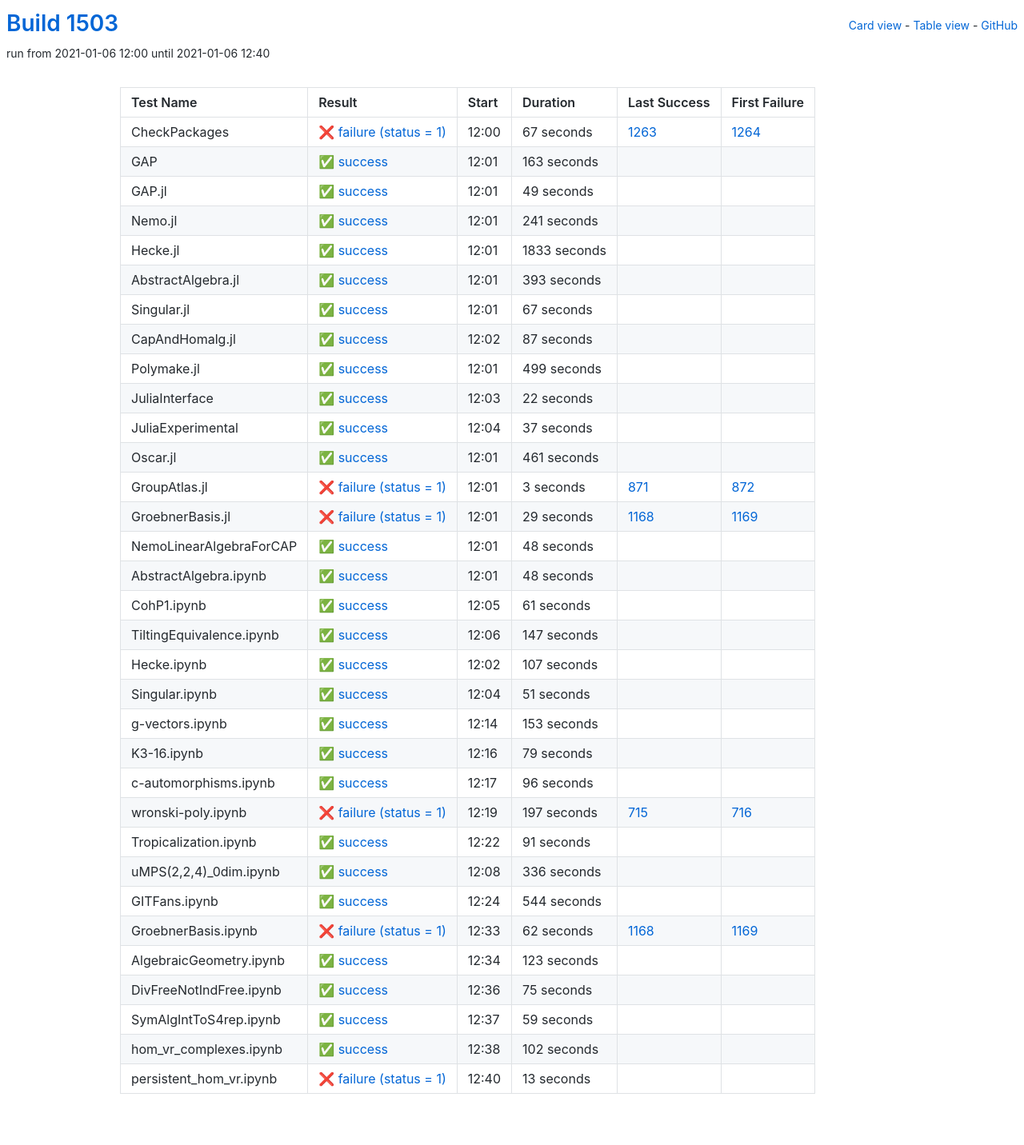
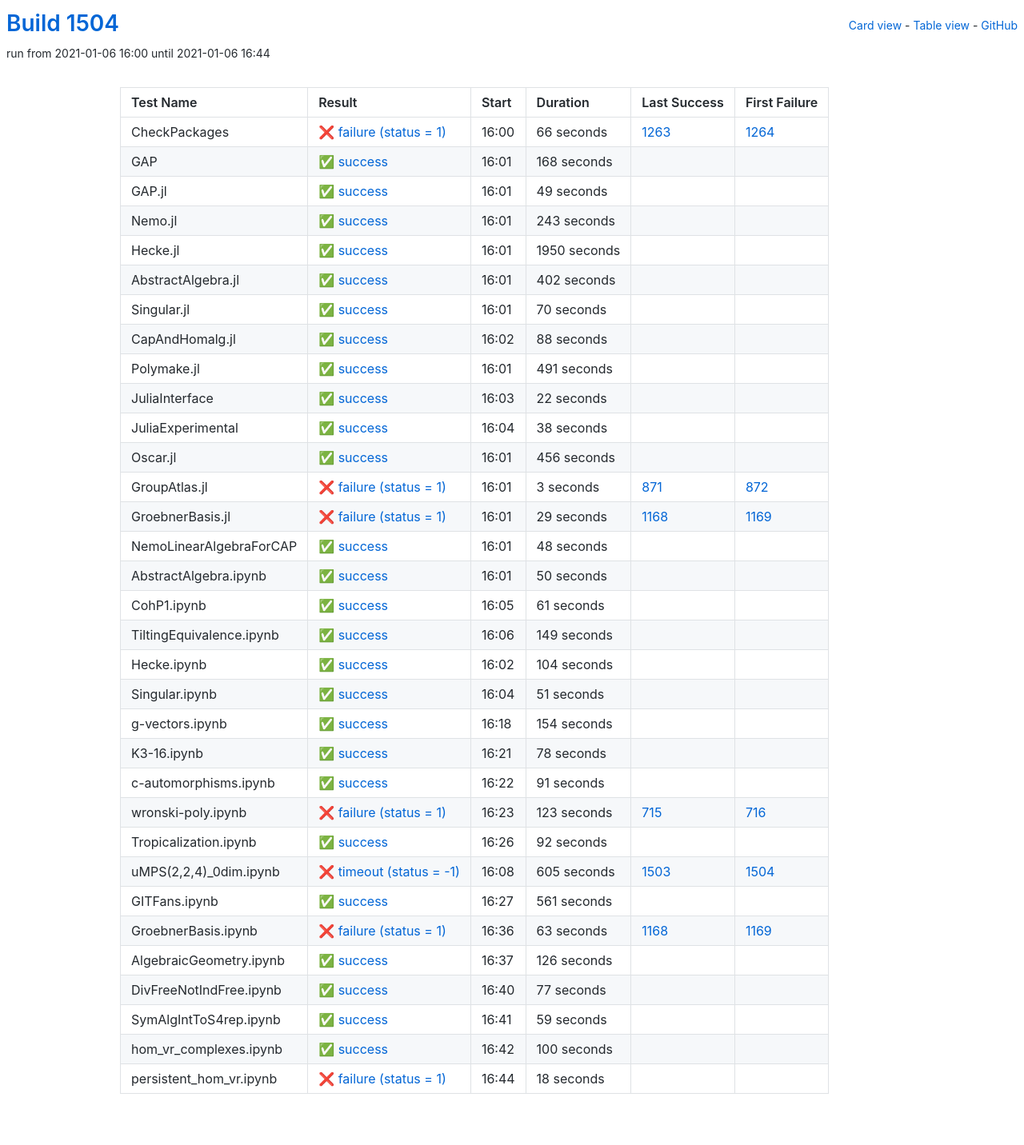
Before and after one commit to oscar-system/oscar-ci-status-stable, a Jekyll site: the page built from table.html, in a window 1280 px wide. Shown: the whole page at 80% size. Built offline with Jekyll 4.4.1, drawn with Linux system fonts in a browser that asks for light colours.

Commit message:
Build #1504

```diff
--- a/_data/ci.yml
+++ b/_data/ci.yml
@@ -1,6 +1,6 @@
 ---
-build: 1503
-build_url: https://oscarci.mathematik.uni-kl.de/job/oscar-stable/1503/
+build: 1504
+build_url: https://oscarci.mathematik.uni-kl.de/job/oscar-stable/1504/
 job: oscar-stable
 organization: oscar-system
 repo: oscar-ci-status-stable
@@ -8,32 +8,32 @@ repourl: https://github.com/oscar-system/oscar-ci-status-stable
 tests:
 - name: CheckPackages
   id: checkpackages
-  log: https://oscarci.mathematik.uni-kl.de/job/oscar-stable/1503/artifact/logs/build-1503/CheckPackages.log
-  start: 2021-01-06 12:00
+  log: https://oscarci.mathematik.uni-kl.de/job/oscar-stable/1504/artifact/logs/build-1504/CheckPackages.log
+  start: 2021-01-06 16:00
   success: false
   exitcode: 1
   status: failure
-  duration: 67
+  duration: 66
   last_success: 1263
   last_success_url: https://oscarci.mathematik.uni-kl.de/job/oscar-stable/1263/
   first_failure: 1264
   first_failure_url: https://oscarci.mathematik.uni-kl.de/job/oscar-stable/1264/
 - name: GAP
   id: gap
-  log: https://oscarci.mathematik.uni-kl.de/job/oscar-stable/1503/artifact/logs/build-1503/GAP.log
-  start: 2021-01-06 12:01
+  log: https://oscarci.mathematik.uni-kl.de/job/oscar-stable/1504/artifact/logs/build-1504/GAP.log
+  start: 2021-01-06 16:01
   success: true
   exitcode: 0
   status: success
-  duration: 163
+  duration: 168
   last_success: false
   last_success_url:
   first_failure: false
   first_failure_url:
 - name: GAP.jl
   id: gap-jl
-  log: https://oscarci.mathematik.uni-kl.de/job/oscar-stable/1503/artifact/logs/build-1503/GAP.jl.log
-  start: 2021-01-06 12:01
+  log: https://oscarci.mathematik.uni-kl.de/job/oscar-stable/1504/artifact/logs/build-1504/GAP.jl.log
+  start: 2021-01-06 16:01
   success: true
   exitcode: 0
   status: success
@@ -44,80 +44,80 @@ tests:
   first_failure_url:
 - name: Nemo.jl
   id: nemo-jl
-  log: https://oscarci.mathematik.uni-kl.de/job/oscar-stable/1503/artifact/logs/build-1503/Nemo.jl.log
-  start: 2021-01-06 12:01
+  log: https://oscarci.mathematik.uni-kl.de/job/oscar-stable/1504/artifact/logs/build-1504/Nemo.jl.log
+  start: 2021-01-06 16:01
   success: true
   exitcode: 0
   status: success
-  duration: 241
+  duration: 243
   last_success: false
   last_success_url:
   first_failure: false
   first_failure_url:
 - name: Hecke.jl
   id: hecke-jl
-  log: https://oscarci.mathematik.uni-kl.de/job/oscar-stable/1503/artifact/logs/build-1503/Hecke.jl.log
-  start: 2021-01-06 12:01
+  log: https://oscarci.mathematik.uni-kl.de/job/oscar-stable/1504/artifact/logs/build-1504/Hecke.jl.log
+  start: 2021-01-06 16:01
   success: true
   exitcode: 0
   status: success
-  duration: 1833
+  duration: 1950
   last_success: false
   last_success_url:
   first_failure: false
   first_failure_url:
 - name: AbstractAlgebra.jl
   id: abstractalgebra-jl
-  log: https://oscarci.mathematik.uni-kl.de/job/oscar-stable/1503/artifact/logs/build-1503/AbstractAlgebra.jl.log
-  start: 2021-01-06 12:01
+  log: https://oscarci.mathematik.uni-kl.de/job/oscar-stable/1504/artifact/logs/build-1504/AbstractAlgebra.jl.log
+  start: 2021-01-06 16:01
   success: true
   exitcode: 0
   status: success
-  duration: 393
+  duration: 402
   last_success: false
   last_success_url:
   first_failure: false
   first_failure_url:
 - name: Singular.jl
   id: singular-jl
-  log: https://oscarci.mathematik.uni-kl.de/job/oscar-stable/1503/artifact/logs/build-1503/Singular.jl.log
-  start: 2021-01-06 12:01
+  log: https://oscarci.mathematik.uni-kl.de/job/oscar-stable/1504/artifact/logs/build-1504/Singular.jl.log
+  start: 2021-01-06 16:01
   success: true
   exitcode: 0
   status: success
-  duration: 67
+  duration: 70
   last_success: false
   last_success_url:
   first_failure: false
   first_failure_url:
 - name: CapAndHomalg.jl
   id: capandhomalg-jl
-  log: https://oscarci.mathematik.uni-kl.de/job/oscar-stable/1503/artifact/logs/build-1503/CapAndHomalg.jl.log
-  start: 2021-01-06 12:02
+  log: https://oscarci.mathematik.uni-kl.de/job/oscar-stable/1504/artifact/logs/build-1504/CapAndHomalg.jl.log
+  start: 2021-01-06 16:02
   success: true
   exitcode: 0
   status: success
-  duration: 87
+  duration: 88
   last_success: false
   last_success_url:
   first_failure: false
   first_failure_url:
 - name: Polymake.jl
   id: polymake-jl
-  log: https://oscarci.mathematik.uni-kl.de/job/oscar-stable/1503/artifact/logs/build-1503/Polymake.jl.log
-  start: 2021-01-06 12:01
+  log: https://oscarci.mathematik.uni-kl.de/job/oscar-stable/1504/artifact/logs/build-1504/Polymake.jl.log
+  start: 2021-01-06 16:01
   success: true
   exitcode: 0
   status: success
-  duration: 499
+  duration: 491
   last_success: false
   last_success_url:
   first_failure: false
   first_failure_url:
 - name: JuliaInterface
   id: juliainterface
-  log: https://oscarci.mathematik.uni-kl.de/job/oscar-stable/1503/artifact/logs/build-1503/JuliaInterface.log
-  start: 2021-01-06 12:03
+  log: https://oscarci.mathematik.uni-kl.de/job/oscar-stable/1504/artifact/logs/build-1504/JuliaInterface.log
+  start: 2021-01-06 16:03
   success: true
   exitcode: 0
   status: success
@@ -128,32 +128,32 @@ tests:
   first_failure_url:
 - name: JuliaExperimental
   id: juliaexperimental
-  log: https://oscarci.mathematik.uni-kl.de/job/oscar-stable/1503/artifact/logs/build-1503/JuliaExperimental.log
-  start: 2021-01-06 12:04
+  log: https://oscarci.mathematik.uni-kl.de/job/oscar-stable/1504/artifact/logs/build-1504/JuliaExperimental.log
+  start: 2021-01-06 16:04
   success: true
   exitcode: 0
   status: success
-  duration: 37
+  duration: 38
   last_success: false
   last_success_url:
   first_failure: false
   first_failure_url:
 - name: Oscar.jl
   id: oscar-jl
-  log: https://oscarci.mathematik.uni-kl.de/job/oscar-stable/1503/artifact/logs/build-1503/Oscar.jl.log
-  start: 2021-01-06 12:01
+  log: https://oscarci.mathematik.uni-kl.de/job/oscar-stable/1504/artifact/logs/build-1504/Oscar.jl.log
+  start: 2021-01-06 16:01
   success: true
   exitcode: 0
   status: success
-  duration: 461
+  duration: 456
   last_success: false
   last_success_url:
   first_failure: false
   first_failure_url:
 - name: GroupAtlas.jl
   id: groupatlas-jl
-  log: https://oscarci.mathematik.uni-kl.de/job/oscar-stable/1503/artifact/logs/build-1503/GroupAtlas.jl.log
-  start: 2021-01-06 12:01
+  log: https://oscarci.mathematik.uni-kl.de/job/oscar-stable/1504/artifact/logs/build-1504/GroupAtlas.jl.log
+  start: 2021-01-06 16:01
   success: false
   exitcode: 1
   status: failure
@@ -164,8 +164,8 @@ tests:
   first_failure_url: https://oscarci.mathematik.uni-kl.de/job/oscar-stable/872/
 - name: GroebnerBasis.jl
   id: groebnerbasis-jl
-  log: https://oscarci.mathematik.uni-kl.de/job/oscar-stable/1503/artifact/logs/build-1503/GroebnerBasis.jl.log
-  start: 2021-01-06 12:01
+  log: https://oscarci.mathematik.uni-kl.de/job/oscar-stable/1504/artifact/logs/build-1504/GroebnerBasis.jl.log
+  start: 2021-01-06 16:01
   success: false
   exitcode: 1
   status: failure
@@ -176,8 +176,8 @@ tests:
   first_failure_url: https://oscarci.mathematik.uni-kl.de/job/oscar-stable/1169/
 - name: NemoLinearAlgebraForCAP
   id: nemolinearalgebraforcap
-  log: https://oscarci.mathematik.uni-kl.de/job/oscar-stable/1503/artifact/logs/build-1503/NemoLinearAlgebraForCAP.log
-  start: 2021-01-06 12:01
+  log: https://oscarci.mathematik.uni-kl.de/job/oscar-stable/1504/artifact/logs/build-1504/NemoLinearAlgebraForCAP.log
+  start: 2021-01-06 16:01
   success: true
   exitcode: 0
   status: success
@@ -188,20 +188,20 @@ tests:
   first_failure_url:
 - name: AbstractAlgebra.ipynb
   id: abstractalgebra-ipynb
-  log: https://oscarci.mathematik.uni-kl.de/job/oscar-stable/1503/artifact/logs/build-1503/AbstractAlgebra.ipynb.log
-  start: 2021-01-06 12:01
+  log: https://oscarci.mathematik.uni-kl.de/job/oscar-stable/1504/artifact/logs/build-1504/AbstractAlgebra.ipynb.log
+  start: 2021-01-06 16:01
   success: true
   exitcode: 0
   status: success
-  duration: 48
+  duration: 50
   last_success: false
   last_success_url:
   first_failure: false
   first_failure_url:
 - name: CohP1.ipynb
   id: cohp1-ipynb
-  log: https://oscarci.mathematik.uni-kl.de/job/oscar-stable/1503/artifact/logs/build-1503/CohP1.ipynb.log
-  start: 2021-01-06 12:05
+  log: https://oscarci.mathematik.uni-kl.de/job/oscar-stable/1504/artifact/logs/build-1504/CohP1.ipynb.log
+  start: 2021-01-06 16:05
   success: true
   exitcode: 0
   status: success
@@ -212,32 +212,32 @@ tests:
   first_failure_url:
 - name: TiltingEquivalence.ipynb
   id: tiltingequivalence-ipynb
-  log: https://oscarci.mathematik.uni-kl.de/job/oscar-stable/1503/artifact/logs/build-1503/TiltingEquivalence.ipynb.log
-  start: 2021-01-06 12:06
+  log: https://oscarci.mathematik.uni-kl.de/job/oscar-stable/1504/artifact/logs/build-1504/TiltingEquivalence.ipynb.log
+  start: 2021-01-06 16:06
   success: true
   exitcode: 0
   status: success
-  duration: 147
+  duration: 149
   last_success: false
   last_success_url:
   first_failure: false
   first_failure_url:
 - name: Hecke.ipynb
   id: hecke-ipynb
-  log: https://oscarci.mathematik.uni-kl.de/job/oscar-stable/1503/artifact/logs/build-1503/Hecke.ipynb.log
-  start: 2021-01-06 12:02
+  log: https://oscarci.mathematik.uni-kl.de/job/oscar-stable/1504/artifact/logs/build-1504/Hecke.ipynb.log
+  start: 2021-01-06 16:02
   success: true
   exitcode: 0
   status: success
-  duration: 107
+  duration: 104
   last_success: false
   last_success_url:
   first_failure: false
   first_failure_url:
 - name: Singular.ipynb
   id: singular-ipynb
-  log: https://oscarci.mathematik.uni-kl.de/job/oscar-stable/1503/artifact/logs/build-1503/Singular.ipynb.log
-  start: 2021-01-06 12:04
+  log: https://oscarci.mathematik.uni-kl.de/job/oscar-stable/1504/artifact/logs/build-1504/Singular.ipynb.log
+  start: 2021-01-06 16:04
   success: true
   exitcode: 0
   status: success
@@ -248,56 +248,32 @@ tests:
   first_failure_url:
 - name: g-vectors.ipynb
   id: g-vectors-ipynb
-  log: https://oscarci.mathematik.uni-kl.de/job/oscar-stable/1503/artifact/logs/build-1503/g-vectors.ipynb.log
-  start: 2021-01-06 12:14
+  log: https://oscarci.mathematik.uni-kl.de/job/oscar-stable/1504/artifact/logs/build-1504/g-vectors.ipynb.log
+  start: 2021-01-06 16:18
   success: true
   exitcode: 0
   status: success
-  duration: 153
+  duration: 154
   last_success: false
   last_success_url:
   first_failure: false
   first_failure_url:
 - name: K3-16.ipynb
   id: k3-16-ipynb
-  log: https://oscarci.mathematik.uni-kl.de/job/oscar-stable/1503/artifact/logs/build-1503/K3-16.ipynb.log
-  start: 2021-01-06 12:16
+  log: https://oscarci.mathematik.uni-kl.de/job/oscar-stable/1504/artifact/logs/build-1504/K3-16.ipynb.log
+  start: 2021-01-06 16:21
   success: true
   exitcode: 0
   status: success
-  duration: 79
+  duration: 78
   last_success: false
   last_success_url:
   first_failure: false
   first_failure_url:
 - name: c-automorphisms.ipynb
   id: c-automorphisms-ipynb
-  log: https://oscarci.mathematik.uni-kl.de/job/oscar-stable/1503/artifact/logs/build-1503/c-automorphisms.ipynb.log
-  start: 2021-01-06 12:17
-  success: true
-  exitcode: 0
-  status: success
-  duration: 96
-  last_success: false
-  last_success_url:
-  first_failure: false
-  first_failure_url:
-- name: wronski-poly.ipynb
-  id: wronski-poly-ipynb
-  log: https://oscarci.mathematik.uni-kl.de/job/oscar-stable/1503/artifact/logs/build-1503/wronski-poly.ipynb.log
-  start: 2021-01-06 12:19
-  success: false
-  exitcode: 1
-  status: failure
-  duration: 197
-  last_success: 715
-  last_success_url: https://oscarci.mathematik.uni-kl.de/job/oscar-stable/715/
-  first_failure: 716
-  first_failure_url: https://oscarci.mathematik.uni-kl.de/job/oscar-stable/716/
-- name: Tropicalization.ipynb
-  id: tropicalization-ipynb
-  log: https://oscarci.mathematik.uni-kl.de/job/oscar-stable/1503/artifact/logs/build-1503/Tropicalization.ipynb.log
-  start: 2021-01-06 12:22
+  log: https://oscarci.mathematik.uni-kl.de/job/oscar-stable/1504/artifact/logs/build-1504/c-automorphisms.ipynb.log
+  start: 2021-01-06 16:22
   success: true
   exitcode: 0
   status: success
@@ -306,70 +282,94 @@ tests:
   last_success_url:
   first_failure: false
   first_failure_url:
-- name: uMPS(2,2,4)_0dim.ipynb
-  id: umps-2-2-4-0dim-ipynb
-  log: https://oscarci.mathematik.uni-kl.de/job/oscar-stable/1503/artifact/logs/build-1503/uMPS-2-2-4-_0dim.ipynb.log
-  start: 2021-01-06 12:08
+- name: wronski-poly.ipynb
+  id: wronski-poly-ipynb
+  log: https://oscarci.mathematik.uni-kl.de/job/oscar-stable/1504/artifact/logs/build-1504/wronski-poly.ipynb.log
+  start: 2021-01-06 16:23
+  success: false
+  exitcode: 1
+  status: failure
+  duration: 123
+  last_success: 715
+  last_success_url: https://oscarci.mathematik.uni-kl.de/job/oscar-stable/715/
+  first_failure: 716
+  first_failure_url: https://oscarci.mathematik.uni-kl.de/job/oscar-stable/716/
+- name: Tropicalization.ipynb
+  id: tropicalization-ipynb
+  log: https://oscarci.mathematik.uni-kl.de/job/oscar-stable/1504/artifact/logs/build-1504/Tropicalization.ipynb.log
+  start: 2021-01-06 16:26
   success: true
   exitcode: 0
   status: success
-  duration: 336
+  duration: 92
   last_success: false
   last_success_url:
   first_failure: false
   first_failure_url:
+- name: uMPS(2,2,4)_0dim.ipynb
+  id: umps-2-2-4-0dim-ipynb
+  log: https://oscarci.mathematik.uni-kl.de/job/oscar-stable/1504/artifact/logs/build-1504/uMPS-2-2-4-_0dim.ipynb.log
+  start: 2021-01-06 16:08
+  success: false
+  exitcode: -1
+  status: timeout
+  duration: 605
+  last_success: 1503
+  last_success_url: https://oscarci.mathematik.uni-kl.de/job/oscar-stable/1503/
+  first_failure: 1504
+  first_failure_url: https://oscarci.mathematik.uni-kl.de/job/oscar-stable/1504/
 - name: GITFans.ipynb
   id: gitfans-ipynb
-  log: https://oscarci.mathematik.uni-kl.de/job/oscar-stable/1503/artifact/logs/build-1503/GITFans.ipynb.log
-  start: 2021-01-06 12:24
+  log: https://oscarci.mathematik.uni-kl.de/job/oscar-stable/1504/artifact/logs/build-1504/GITFans.ipynb.log
+  start: 2021-01-06 16:27
   success: true
   exitcode: 0
   status: success
-  duration: 544
+  duration: 561
   last_success: false
   last_success_url:
   first_failure: false
   first_failure_url:
 - name: GroebnerBasis.ipynb
   id: groebnerbasis-ipynb
-  log: https://oscarci.mathematik.uni-kl.de/job/oscar-stable/1503/artifact/logs/build-1503/GroebnerBasis.ipynb.log
-  start: 2021-01-06 12:33
+  log: https://oscarci.mathematik.uni-kl.de/job/oscar-stable/1504/artifact/logs/build-1504/GroebnerBasis.ipynb.log
+  start: 2021-01-06 16:36
   success: false
   exitcode: 1
   status: failure
-  duration: 62
+  duration: 63
   last_success: 1168
   last_success_url: https://oscarci.mathematik.uni-kl.de/job/oscar-stable/1168/
   first_failure: 1169
   first_failure_url: https://oscarci.mathematik.uni-kl.de/job/oscar-stable/1169/
 - name: AlgebraicGeometry.ipynb
   id: algebraicgeometry-ipynb
-  log: https://oscarci.mathematik.uni-kl.de/job/oscar-stable/1503/artifact/logs/build-1503/AlgebraicGeometry.ipynb.log
-  start: 2021-01-06 12:34
+  log: https://oscarci.mathematik.uni-kl.de/job/oscar-stable/1504/artifact/logs/build-1504/AlgebraicGeometry.ipynb.log
+  start: 2021-01-06 16:37
   success: true
   exitcode: 0
   status: success
-  duration: 123
+  duration: 126
   last_success: false
   last_success_url:
   first_failure: false
   first_failure_url:
 - name: DivFreeNotIndFree.ipynb
   id: divfreenotindfree-ipynb
-  log: https://oscarci.mathematik.uni-kl.de/job/oscar-stable/1503/artifact/logs/build-1503/DivFreeNotIndFree.ipynb.log
-  start: 2021-01-06 12:36
+  log: https://oscarci.mathematik.uni-kl.de/job/oscar-stable/1504/artifact/logs/build-1504/DivFreeNotIndFree.ipynb.log
+  start: 2021-01-06 16:40
   success: true
   exitcode: 0
   status: success
-  duration: 75
+  duration: 77
   last_success: false
   last_success_url:
   first_failure: false
   first_failure_url:
 - name: SymAlgIntToS4rep.ipynb
   id: symalginttos4rep-ipynb
-  log: https://oscarci.mathematik.uni-kl.de/job/oscar-stable/1503/artifact/logs/build-1503/SymAlgIntToS4rep.ipynb.log
-  start: 2021-01-06 12:37
+  log: https://oscarci.mathematik.uni-kl.de/job/oscar-stable/1504/artifact/logs/build-1504/SymAlgIntToS4rep.ipynb.log
+  start: 2021-01-06 16:41
   success: true
   exitcode: 0
   status: success
@@ -380,24 +380,24 @@ tests:
   first_failure_url:
 - name: hom_vr_complexes.ipynb
   id: hom-vr-complexes-ipynb
-  log: https://oscarci.mathematik.uni-kl.de/job/oscar-stable/1503/artifact/logs/build-1503/hom_vr_complexes.ipynb.log
-  start: 2021-01-06 12:38
+  log: https://oscarci.mathematik.uni-kl.de/job/oscar-stable/1504/artifact/logs/build-1504/hom_vr_complexes.ipynb.log
+  start: 2021-01-06 16:42
   success: true
   exitcode: 0
   status: success
-  duration: 102
+  duration: 100
   last_success: false
   last_success_url:
   first_failure: false
   first_failure_url:
 - name: persistent_hom_vr.ipynb
   id: persistent-hom-vr-ipynb
-  log: https://oscarci.mathematik.uni-kl.de/job/oscar-stable/1503/artifact/logs/build-1503/persistent_hom_vr.ipynb.log
-  start: 2021-01-06 12:40
+  log: https://oscarci.mathematik.uni-kl.de/job/oscar-stable/1504/artifact/logs/build-1504/persistent_hom_vr.ipynb.log
+  start: 2021-01-06 16:44
   success: false
   exitcode: 1
   status: failure
-  duration: 13
+  duration: 18
   last_success: false
   last_success_url:
   first_failure: false
```
Also changed, not shown: README.md.
